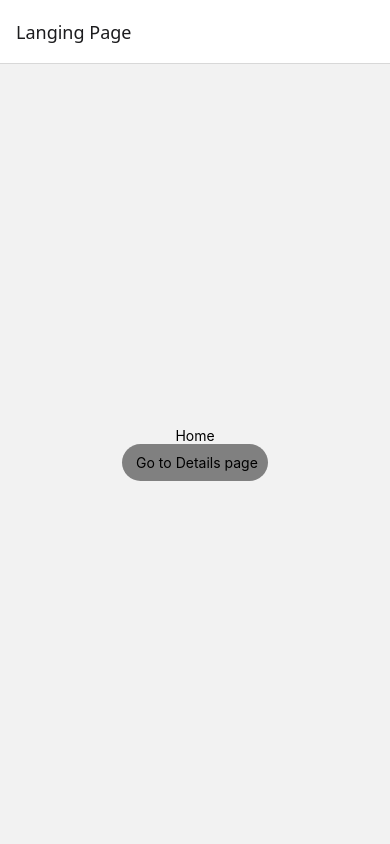
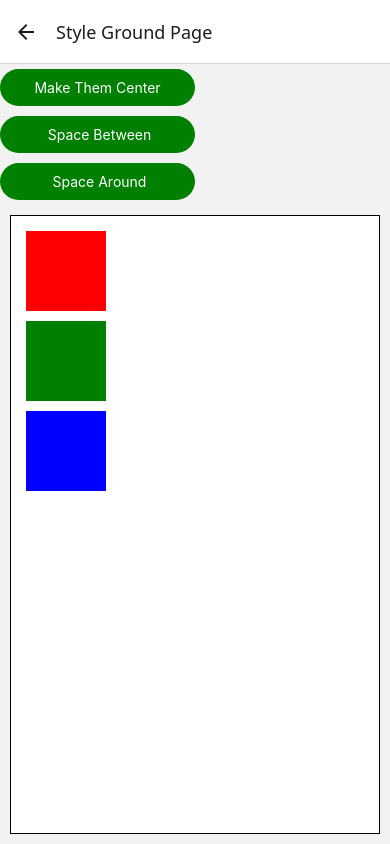
Before and after one commit to engr-mahmudul/React-Native_Basic_Project, a React Native app: screen /StyleGround in a window 390 px wide. Built offline with nearby package versions, Linux system fonts and the light colour scheme.

Commit message:
conditional rendering with navigation

```diff
--- a/App.tsx
+++ b/App.tsx
@@ -8,10 +8,12 @@ import { createNativeStackNavigator } from '@react-navigation/native-stack'
 // Screeens
 import Home from './src/screens/Home'
 import Details from './src/screens/Details'
+import StyleGround from './src/screens/StyleGround'
 
 export type RootStackParamList = {
   Home: undefined;
-  Details: { link: string}
+  Details: { link: string};
+  StyleGround:undefined;
 }
 
 const Stack = createNativeStackNavigator<RootStackParamList>()
@@ -22,6 +24,7 @@ const App = (): JSX.Element => {
       <Stack.Navigator initialRouteName='Home'>
         <Stack.Screen name='Home' component={Home} options={{ title:"Langing Page"}}/>
         <Stack.Screen name='Details' component={Details} options={{title:"Details Page"}} />
+        <Stack.Screen name='StyleGround' component={StyleGround} options={{title:"Style Ground Page"}} />
       </Stack.Navigator>
     </NavigationContainer>
   )
--- a/src/screens/Home.tsx
+++ b/src/screens/Home.tsx
@@ -17,6 +17,12 @@ const Home = ({navigation}:HomeProps) => {
       >
         <Text> Go to Details page</Text>
       </Pressable>
+      <Pressable
+      style={styles.buttonStyle}
+      onPress={()=>navigation.navigate('StyleGround')}
+      >
+        <Text> Go to Style Ground Page</Text>
+      </Pressable>
     </View>
   )
 }
@@ -35,6 +41,7 @@ const styles = StyleSheet.create({
     buttonStyle:{
         backgroundColor:'gray',
         padding:10,
-        borderRadius:20
+        borderRadius:20,
+        marginVertical:20
     }
 })
--- /dev/null
+++ b/src/screens/StyleGround.tsx
@@ -0,0 +1,98 @@
+import { Pressable, StyleSheet, Text, View } from 'react-native'
+import React, { useState } from 'react'
+import { NativeStackScreenProps } from '@react-navigation/native-stack'
+import { RootStackParamList } from '../../App'
+
+
+type StyleGroundProps = NativeStackScreenProps<RootStackParamList, 'StyleGround'>
+
+const StyleGround = ({navigation}:StyleGroundProps) => {
+    const [style, setStyle] = useState('');
+    const centerStyle ={
+        flexDirection: 'row',
+        justifyContent: 'center',
+    }
+    const spaceBetweenStyle ={
+        flexDirection: 'row',
+        justifyContent: 'space-between',
+    }
+    const spaceAroundStyle ={
+        flexDirection: 'row',
+        justifyContent: 'space-around',
+    }
+    const dynamicStyle = style === 'center' ? centerStyle : style === 'space-between'? spaceBetweenStyle : style === 'space-around' ? spaceAroundStyle: {};
+  return (
+    <View style={styles.pageContainer}>
+      <Pressable
+            style={styles.buttonStyle}
+            onPress={()=>setStyle('center')}
+            >
+              <Text style={{textAlign:'center', color:'white'}}>Make Them Center</Text>
+    </Pressable>
+      <Pressable
+            style={styles.buttonStyle}
+            onPress={()=>setStyle('space-between')}
+            >
+              <Text style={{textAlign:'center', color:'white'}}> Space Between</Text>
+    </Pressable>
+      <Pressable
+            style={styles.buttonStyle}
+            onPress={()=>setStyle('space-around')}
+            >
+              <Text style={{textAlign:'center', color:'white'}}> Space Around</Text>
+    </Pressable>
+
+      <View style={[styles.styleContainer, dynamicStyle]}>
+        <View style={styles.box1}></View>
+        <View style={styles.box2}></View>
+        <View style={styles.box3}></View>
+      </View>
+    </View>
+  )
+}
+
+export default StyleGround
+
+const styles = StyleSheet.create({
+    pageContainer:{
+        flex:1,
+        // backgroundColor:'gray'
+    },
+    styleContainer:{
+        borderWidth:1,
+        borderColor:'black',
+        borderStyle:'solid',
+        margin:10,
+        padding:10,
+        flex:1,
+        backgroundColor:'white'
+    },
+    box1:{
+        height:80,
+        width:80,
+        backgroundColor:'red',
+        margin:5
+    },
+
+    box2:{
+        height:80,
+        width:80,
+        backgroundColor:'green',
+        margin:5
+    },
+
+    box3:{
+        height:80,
+        width:80,
+        backgroundColor:'blue',
+        margin:5
+    },
+    buttonStyle:{
+        backgroundColor:'green',
+        padding:10,
+        borderRadius:20,
+        marginVertical:5,
+        width:'50%',
+
+    }
+})
```
